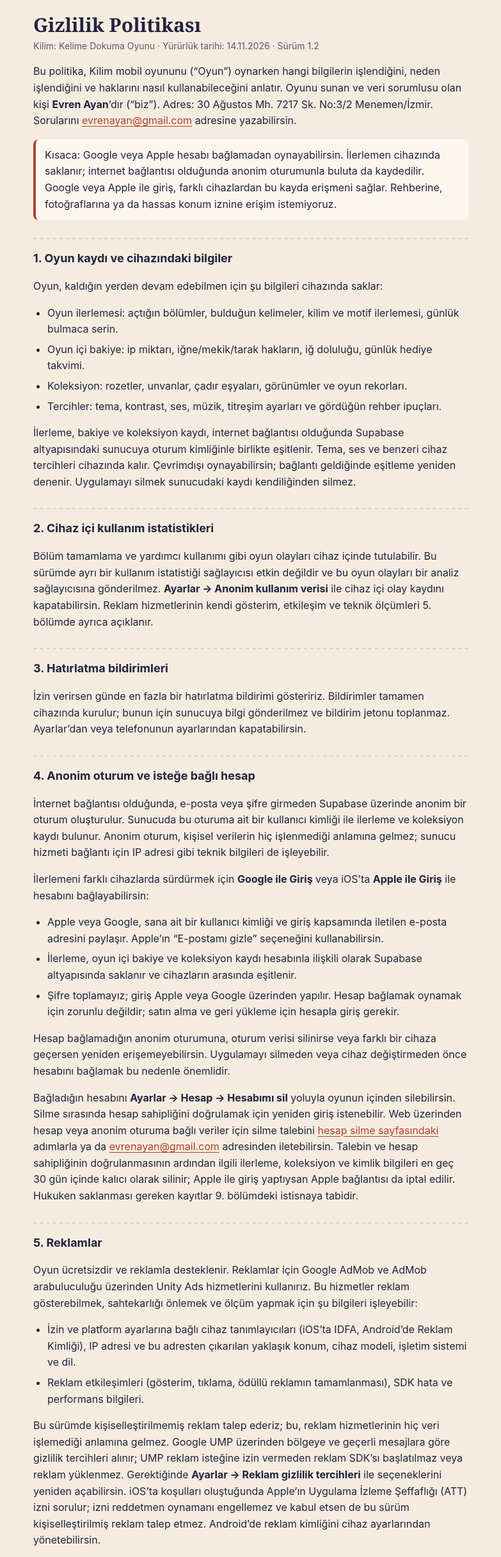
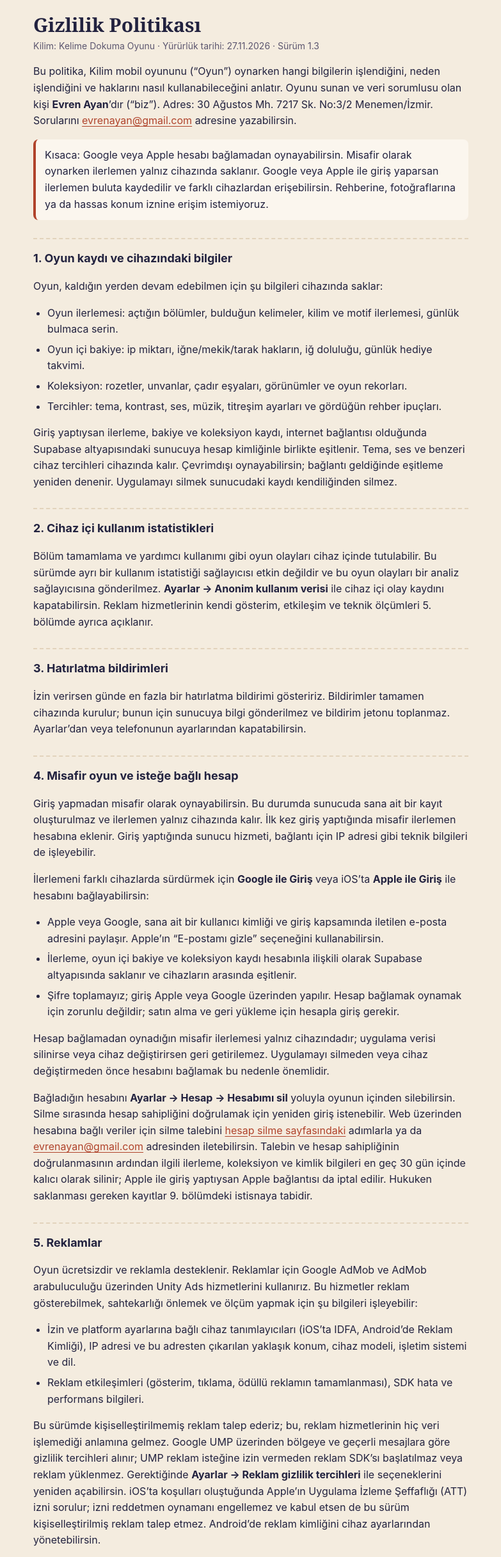
Before and after one commit to evrenayan/evrenayan.github.io, a plain HTML site: page kilim/gizlilik/index.html in a window 1280 px wide. Shown: the part 83-2517 px from the top of the page at 64% size, without its empty margins (248-1031 px from the left). Drawn offline with Linux system fonts and the light colour scheme.

Commit message:
Kilim: misafir oyun ve isteğe bağlı hesaba göre yasal sayfalar (#3)
Uygulama artık anonim oturum açmıyor; misafir ilerlemesi yalnız cihazda kalıyor,
giriş yapınca buluta eşitleniyor. Gizlilik, koşullar, destek ve hesap silme
sayfaları buna göre düzeltildi.


Claude-Session: https://claude.ai/code/session_01TbZyfziUEQFqsU6E6S23C5

Co-authored-by: Claude <noreply@anthropic.com>

```diff
--- a/kilim/gizlilik/index.html
+++ b/kilim/gizlilik/index.html
@@ -13,11 +13,11 @@
 <header class="site-header"><a class="brand" href="../"><img src="../icon.png" width="44" height="44" alt=""><span>Kilim</span></a><a href="../destek/">Destek</a></header>
 <main id="icerik">
 <h1>Gizlilik Politikası</h1>
-<p class="meta">Kilim: Kelime Dokuma Oyunu · Yürürlük tarihi: 14.11.2026 · Sürüm 1.2</p>
+<p class="meta">Kilim: Kelime Dokuma Oyunu · Yürürlük tarihi: 27.11.2026 · Sürüm 1.3</p>
 
 <p>Bu politika, Kilim mobil oyununu (“Oyun”) oynarken hangi bilgilerin işlendiğini, neden işlendiğini ve haklarını nasıl kullanabileceğini anlatır. Oyunu sunan ve veri sorumlusu olan kişi <strong>Evren Ayan</strong>’dır (“biz”). Adres: 30 Ağustos Mh. 7217 Sk. No:3/2 Menemen/İzmir. Sorularını <a href="mailto:evrenayan@gmail.com">evrenayan@gmail.com</a> adresine yazabilirsin.</p>
 
-<p class="note">Kısaca: Google veya Apple hesabı bağlamadan oynayabilirsin. İlerlemen cihazında saklanır; internet bağlantısı olduğunda anonim oturumunla buluta da kaydedilir. Google veya Apple ile giriş, farklı cihazlardan bu kayda erişmeni sağlar. Rehberine, fotoğraflarına ya da hassas konum iznine erişim istemiyoruz.</p>
+<p class="note">Kısaca: Google veya Apple hesabı bağlamadan oynayabilirsin. Misafir olarak oynarken ilerlemen yalnız cihazında saklanır. Google veya Apple ile giriş yaparsan ilerlemen buluta kaydedilir ve farklı cihazlardan erişebilirsin. Rehberine, fotoğraflarına ya da hassas konum iznine erişim istemiyoruz.</p>
 
 <h2>1. Oyun kaydı ve cihazındaki bilgiler</h2>
 <p>Oyun, kaldığın yerden devam edebilmen için şu bilgileri cihazında saklar:</p>
@@ -27,7 +27,7 @@
 <li>Koleksiyon: rozetler, unvanlar, çadır eşyaları, görünümler ve oyun rekorları.</li>
 <li>Tercihler: tema, kontrast, ses, müzik, titreşim ayarları ve gördüğün rehber ipuçları.</li>
 </ul>
-<p>İlerleme, bakiye ve koleksiyon kaydı, internet bağlantısı olduğunda Supabase altyapısındaki sunucuya oturum kimliğinle birlikte eşitlenir. Tema, ses ve benzeri cihaz tercihleri cihazında kalır. Çevrimdışı oynayabilirsin; bağlantı geldiğinde eşitleme yeniden denenir. Uygulamayı silmek sunucudaki kaydı kendiliğinden silmez.</p>
+<p>Giriş yaptıysan ilerleme, bakiye ve koleksiyon kaydı, internet bağlantısı olduğunda Supabase altyapısındaki sunucuya hesap kimliğinle birlikte eşitlenir. Tema, ses ve benzeri cihaz tercihleri cihazında kalır. Çevrimdışı oynayabilirsin; bağlantı geldiğinde eşitleme yeniden denenir. Uygulamayı silmek sunucudaki kaydı kendiliğinden silmez.</p>
 
 <h2>2. Cihaz içi kullanım istatistikleri</h2>
 <p>Bölüm tamamlama ve yardımcı kullanımı gibi oyun olayları cihaz içinde tutulabilir. Bu sürümde ayrı bir kullanım istatistiği sağlayıcısı etkin değildir ve bu oyun olayları bir analiz sağlayıcısına gönderilmez. <strong>Ayarlar → Anonim kullanım verisi</strong> ile cihaz içi olay kaydını kapatabilirsin. Reklam hizmetlerinin kendi gösterim, etkileşim ve teknik ölçümleri 5. bölümde ayrıca açıklanır.</p>
@@ -35,16 +35,16 @@
 <h2>3. Hatırlatma bildirimleri</h2>
 <p>İzin verirsen günde en fazla bir hatırlatma bildirimi gösteririz. Bildirimler tamamen cihazında kurulur; bunun için sunucuya bilgi gönderilmez ve bildirim jetonu toplanmaz. Ayarlar’dan veya telefonunun ayarlarından kapatabilirsin.</p>
 
-<h2>4. Anonim oturum ve isteğe bağlı hesap</h2>
-<p>İnternet bağlantısı olduğunda, e-posta veya şifre girmeden Supabase üzerinde anonim bir oturum oluşturulur. Sunucuda bu oturuma ait bir kullanıcı kimliği ile ilerleme ve koleksiyon kaydı bulunur. Anonim oturum, kişisel verilerin hiç işlenmediği anlamına gelmez; sunucu hizmeti bağlantı için IP adresi gibi teknik bilgileri de işleyebilir.</p>
+<h2>4. Misafir oyun ve isteğe bağlı hesap</h2>
+<p>Giriş yapmadan misafir olarak oynayabilirsin. Bu durumda sunucuda sana ait bir kayıt oluşturulmaz ve ilerlemen yalnız cihazında kalır. İlk kez giriş yaptığında misafir ilerlemen hesabına eklenir. Giriş yaptığında sunucu hizmeti, bağlantı için IP adresi gibi teknik bilgileri de işleyebilir.</p>
 <p>İlerlemeni farklı cihazlarda sürdürmek için <strong>Google ile Giriş</strong> veya iOS’ta <strong>Apple ile Giriş</strong> ile hesabını bağlayabilirsin:</p>
 <ul>
 <li>Apple veya Google, sana ait bir kullanıcı kimliği ve giriş kapsamında iletilen e-posta adresini paylaşır. Apple’ın “E-postamı gizle” seçeneğini kullanabilirsin.</li>
 <li>İlerleme, oyun içi bakiye ve koleksiyon kaydı hesabınla ilişkili olarak Supabase altyapısında saklanır ve cihazların arasında eşitlenir.</li>
 <li>Şifre toplamayız; giriş Apple veya Google üzerinden yapılır. Hesap bağlamak oynamak için zorunlu değildir; satın alma ve geri yükleme için hesapla giriş gerekir.</li>
 </ul>
-<p>Hesap bağlamadığın anonim oturumuna, oturum verisi silinirse veya farklı bir cihaza geçersen yeniden erişemeyebilirsin. Uygulamayı silmeden veya cihaz değiştirmeden önce hesabını bağlamak bu nedenle önemlidir.</p>
-<p>Bağladığın hesabını <strong>Ayarlar → Hesap → Hesabımı sil</strong> yoluyla oyunun içinden silebilirsin. Silme sırasında hesap sahipliğini doğrulamak için yeniden giriş istenebilir. Web üzerinden hesap veya anonim oturuma bağlı veriler için silme talebini <a href="../hesap-silme/">hesap silme sayfasındaki</a> adımlarla ya da <a href="mailto:evrenayan@gmail.com">evrenayan@gmail.com</a> adresinden iletebilirsin. Talebin ve hesap sahipliğinin doğrulanmasının ardından ilgili ilerleme, koleksiyon ve kimlik bilgileri en geç 30 gün içinde kalıcı olarak silinir; Apple ile giriş yaptıysan Apple bağlantısı da iptal edilir. Hukuken saklanması gereken kayıtlar 9. bölümdeki istisnaya tabidir.</p>
+<p>Hesap bağlamadan oynadığın misafir ilerlemesi yalnız cihazındadır; uygulama verisi silinirse veya cihaz değiştirirsen geri getirilemez. Uygulamayı silmeden veya cihaz değiştirmeden önce hesabını bağlamak bu nedenle önemlidir.</p>
+<p>Bağladığın hesabını <strong>Ayarlar → Hesap → Hesabımı sil</strong> yoluyla oyunun içinden silebilirsin. Silme sırasında hesap sahipliğini doğrulamak için yeniden giriş istenebilir. Web üzerinden hesabına bağlı veriler için silme talebini <a href="../hesap-silme/">hesap silme sayfasındaki</a> adımlarla ya da <a href="mailto:evrenayan@gmail.com">evrenayan@gmail.com</a> adresinden iletebilirsin. Talebin ve hesap sahipliğinin doğrulanmasının ardından ilgili ilerleme, koleksiyon ve kimlik bilgileri en geç 30 gün içinde kalıcı olarak silinir; Apple ile giriş yaptıysan Apple bağlantısı da iptal edilir. Hukuken saklanması gereken kayıtlar 9. bölümdeki istisnaya tabidir.</p>
 
 <h2>5. Reklamlar</h2>
 <p>Oyun ücretsizdir ve reklamla desteklenir. Reklamlar için Google AdMob ve AdMob arabuluculuğu üzerinden Unity Ads hizmetlerini kullanırız. Bu hizmetler reklam gösterebilmek, sahtekarlığı önlemek ve ölçüm yapmak için şu bilgileri işleyebilir:</p>
@@ -72,7 +72,7 @@
 <p>Bilgilerini satmayız. Yalnızca hizmet aldığımız şu sağlayıcılarla, yukarıdaki amaçlarla sınırlı olarak paylaşırız: Supabase (sunucu ve veritabanı), Google (AdMob, Google ile Giriş, Google Play), Unity Technologies (Unity Ads), Apple (Apple ile Giriş, App Store). Bu sağlayıcıların sunucuları yurt dışında olabilir; aktarım KVKK m.9 ve ilgili mevzuata uygun güvencelerle yapılır.</p>
 
 <h2>9. Saklama süresi</h2>
-<p>Cihazdaki bilgiler uygulama verilerini silene kadar saklanır. Hesaba veya anonim oturuma bağlı sunucu kaydı, ilgili silme işlemi tamamlanana kadar saklanır; yalnız uygulamayı kaldırmak bulut kaydını silmez. Hukuken saklamamız gereken satın alım kayıtları yasal süre boyunca tutulur.</p>
+<p>Cihazdaki bilgiler uygulama verilerini silene kadar saklanır. Hesaba bağlı sunucu kaydı, ilgili silme işlemi tamamlanana kadar saklanır; yalnız uygulamayı kaldırmak bulut kaydını silmez. Hukuken saklamamız gereken satın alım kayıtları yasal süre boyunca tutulur.</p>
 
 <h2>10. Çocuklar</h2>
 <p>Oyun genel kitleye yöneliktir ve 13 yaşından küçük çocuklara yönelik değildir. 13 yaşından küçük olduğunu bildiğimiz bir oyuncudan bilerek kişisel veri toplamayız; böyle bir durum fark edersen bize yaz, bilgileri sileriz.</p>
```
Also changed, not shown: kilim/destek/index.html (+1 -1 lines), kilim/hesap-silme/index.html (+4 -4 lines), kilim/kosullar/index.html (+2 -2 lines).
